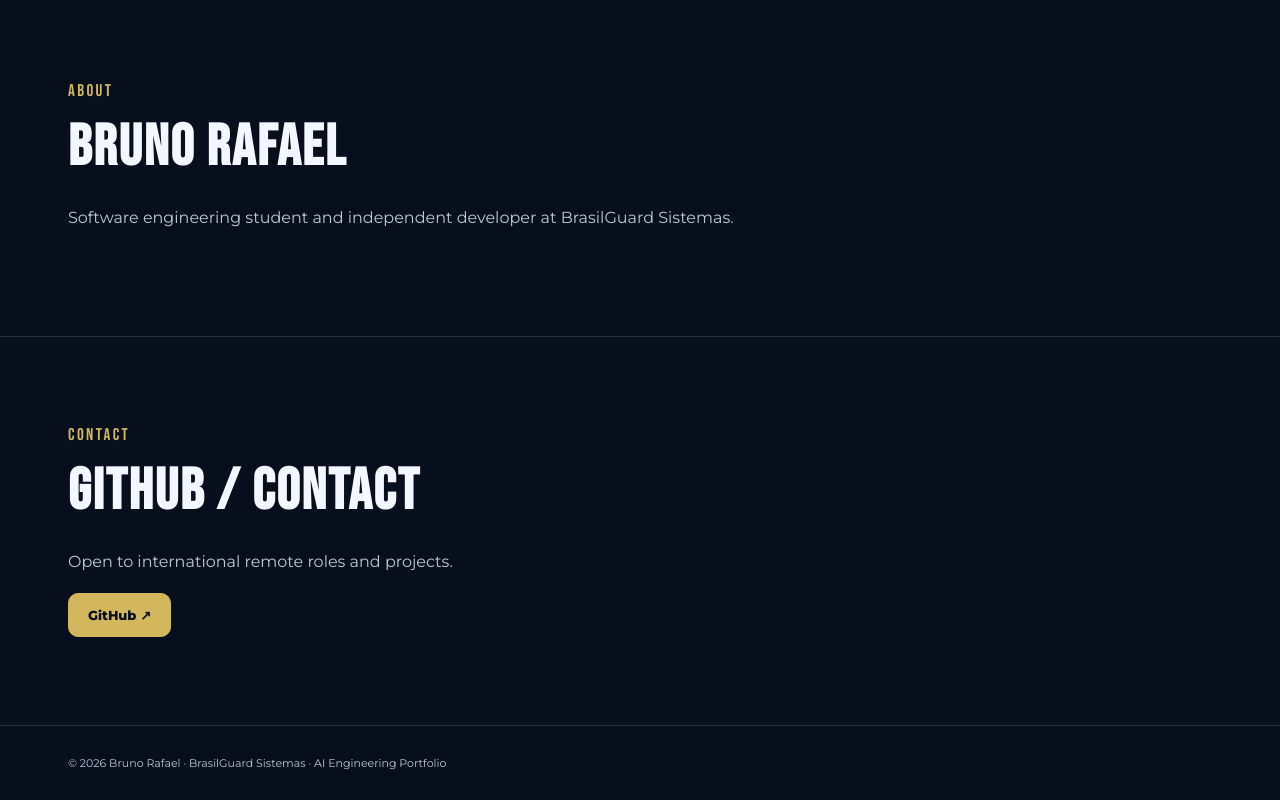
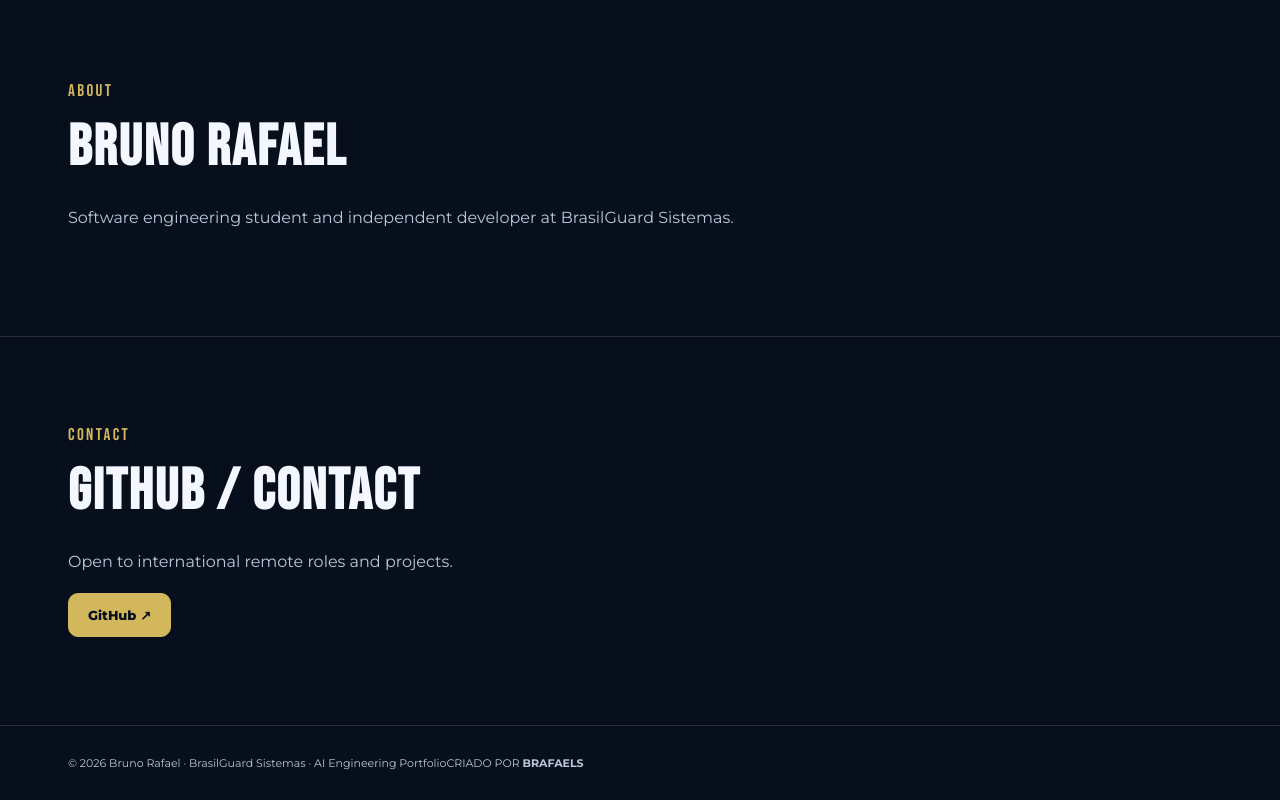
Before and after one commit to brunorafaeliecb-web/brasilguard-visual-lab, a Next.js app in the folder portfolio/site/: page / in a window 1280 px wide. Shown: the part 2257-3057 px from the top of the page. Built offline with nearby package versions, Linux system fonts and the light colour scheme.

Commit message:
feat(portfolio): add highlighted uppercase BRafaelS footer signature

```diff
--- a/portfolio/site/app/page.tsx
+++ b/portfolio/site/app/page.tsx
@@ -133,6 +133,6 @@ export default function Home(){
         <a className="btn" href="https://github.com/brunorafaeliecb-web" target="_blank" rel="noopener noreferrer">GitHub ↗</a>
       </div></section>
     </main>
-    <footer><div className="container">© 2026 Bruno Rafael · BrasilGuard Sistemas · AI Engineering Portfolio</div></footer>
+    <footer><div className="container footer-content"><span>© 2026 Bruno Rafael · BrasilGuard Sistemas · AI Engineering Portfolio</span><span className="footer-credit">CRIADO POR <strong>BRAFAELS</strong></span></div></footer>
   </>;
 }
```
